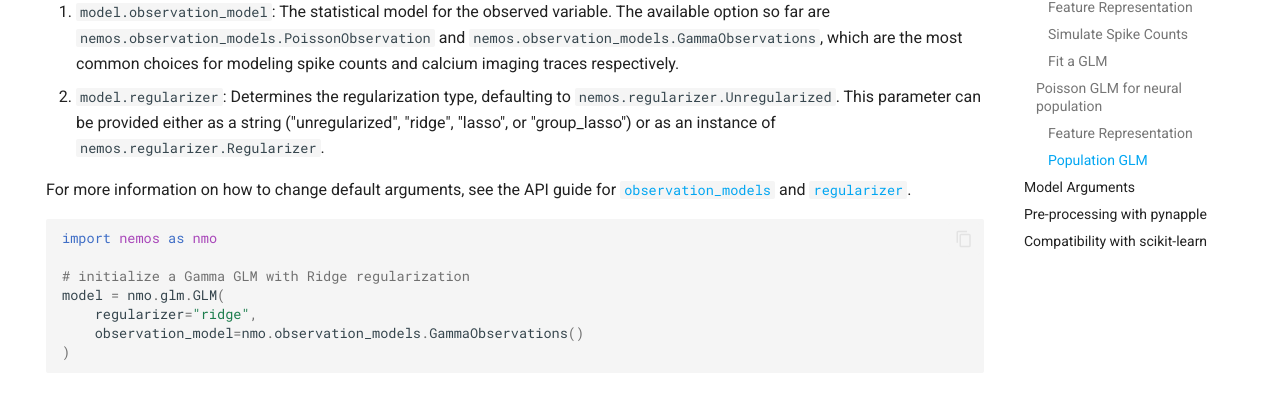
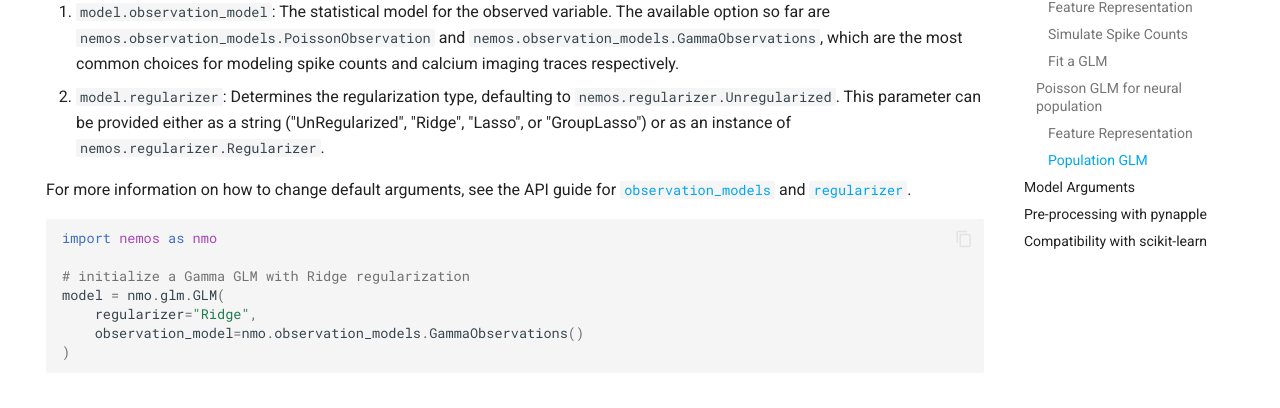
Before and after one commit to flatironinstitute/nemos, an MkDocs documentation site: the page built from docs/quickstart.md, in a window 1280 px wide and 900 px high, scrolled down 3052 px. Shown: the part 173-581 px from the top of the window. Built offline with MkDocs 1.6.1 and Material for MkDocs 9.7.7, drawn with Linux system fonts in a browser that asks for light colours; nearby versions of some CDN libraries; library files that are not in the unit come from our copies; comment, search, counter and statistics services are not loaded.

Commit message:
fix caps

````diff
--- a/docs/quickstart.md
+++ b/docs/quickstart.md
@@ -134,7 +134,7 @@
 During initialization, the `GLM` class accepts the following optional input arguments,
 
 1. `model.observation_model`: The statistical model for the observed variable. The available option so far are `nemos.observation_models.PoissonObservation` and  `nemos.observation_models.GammaObservations`, which are the most common choices for modeling spike counts and calcium imaging traces respectively.
-2. `model.regularizer`: Determines the regularization type, defaulting to `nemos.regularizer.Unregularized`. This parameter can be provided either as a string ("unregularized", "ridge", "lasso", or "group_lasso") or as an instance of `nemos.regularizer.Regularizer`.
+2. `model.regularizer`: Determines the regularization type, defaulting to `nemos.regularizer.Unregularized`. This parameter can be provided either as a string ("UnRegularized", "Ridge", "Lasso", or "GroupLasso") or as an instance of `nemos.regularizer.Regularizer`.
 
 For more information on how to change default arguments, see the API guide for [`observation_models`](reference/nemos/observation_models.md) and
 [`regularizer`](reference/nemos/regularizer.md).
@@ -144,7 +144,7 @@
 
 # initialize a Gamma GLM with Ridge regularization
 model = nmo.glm.GLM(
-    regularizer="ridge",
+    regularizer="Ridge",
     observation_model=nmo.observation_models.GammaObservations()
 )
 ```
@@ -245,7 +245,7 @@
 # ...Assume X and counts are available or generated as shown above
 
 # model definition
-model = nmo.glm.GLM(regularizer="ridge")
+model = nmo.glm.GLM(regularizer="Ridge")
 
 # fit a 5-fold cross-validation scheme for comparing two different
 # regularizer strengths:
````
